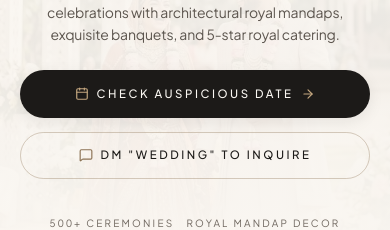
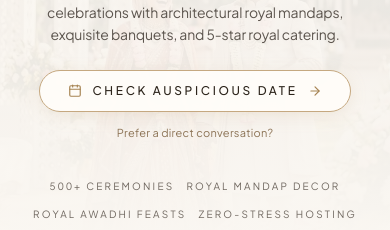
Before and after one commit to progeek29/event-management, a React (Vite) app: page / in a window 390 px wide. Shown: the part 254-484 px from the top of the page. Built offline with nearby package versions, Linux system fonts and the light colour scheme; no server answers; a web font is replaced by a local one.

Commit message:
style(hero): refine mobile CTA to Silk Ivory & Gold Foil seal and clean direct conversation link

```diff
--- a/src/components/Hero.jsx
+++ b/src/components/Hero.jsx
@@ -1,5 +1,5 @@
 import React from 'react';
-import { ArrowRight, MessageSquare, Calendar } from 'lucide-react';
+import { ArrowRight, Calendar } from 'lucide-react';
 import { BRAND_INFO } from '../data/initialData';
 
 export default function Hero({ onNavigateToReservation }) {
@@ -38,26 +38,28 @@ export default function Hero({ onNavigateToReservation }) {
           Marriage is a sacred covenant. We craft regal wedding celebrations with architectural royal mandaps, exquisite banquets, and 5-star royal catering.
         </p>
 
-        {/* Symmetrical CTA Buttons */}
-        <div className="flex flex-col sm:flex-row gap-3.5 items-center justify-center w-full sm:w-auto">
+        {/* Bespoke Silk Ivory & Gold Foil Royal CTA */}
+        <div className="flex flex-col items-center justify-center w-full">
           <button
             onClick={() => onNavigateToReservation && onNavigateToReservation()}
-            className="w-full sm:w-auto btn-pill-dark"
+            className="group px-7 sm:px-9 py-3 sm:py-3.5 rounded-full border border-[#C5A880] bg-[#FFFDF9]/95 hover:bg-[#FAF4E6] text-[#2C241B] text-xs uppercase tracking-[0.22em] font-medium inline-flex items-center justify-center gap-2.5 transition-all duration-300 shadow-[0_4px_20px_-4px_rgba(197,168,128,0.28)] hover:shadow-[0_8px_25px_-4px_rgba(197,168,128,0.45)] hover:scale-[1.01] cursor-pointer"
           >
-            <Calendar className="w-3.5 h-3.5 text-[#C5A880]" />
+            <Calendar className="w-3.5 h-3.5 text-[#A68352]" />
             <span>Check Auspicious Date</span>
-            <ArrowRight className="w-3.5 h-3.5 text-[#C5A880]" />
+            <ArrowRight className="w-3.5 h-3.5 text-[#A68352] transition-transform duration-300 group-hover:translate-x-1" />
           </button>
 
+          {/* Subtle Direct Conversation Link */}
+          <div className="mt-3 sm:mt-3.5 flex items-center justify-center text-center">
             <a
               href={`https://wa.me/${BRAND_INFO.contacts[0].whatsapp}?text=Hello%20Shree%20Ram%20Events,%20I%20would%20like%20to%20check%20our%20wedding%20date.`}
               target="_blank"
               rel="noopener noreferrer"
-            className="w-full sm:w-auto btn-pill-outline bg-white/80"
+              className="text-[#8C7355] hover:text-[#2C241B] font-light text-[11px] sm:text-xs tracking-wide transition-colors underline-offset-4 hover:underline cursor-pointer"
             >
-            <MessageSquare className="w-3.5 h-3.5 text-[#8C7355]" />
-            <span>DM "WEDDING" to Inquire</span>
+              Prefer a direct conversation?
             </a>
+          </div>
         </div>
 
       </div>
```
Lines whose indentation alone changed are shown as unchanged.
